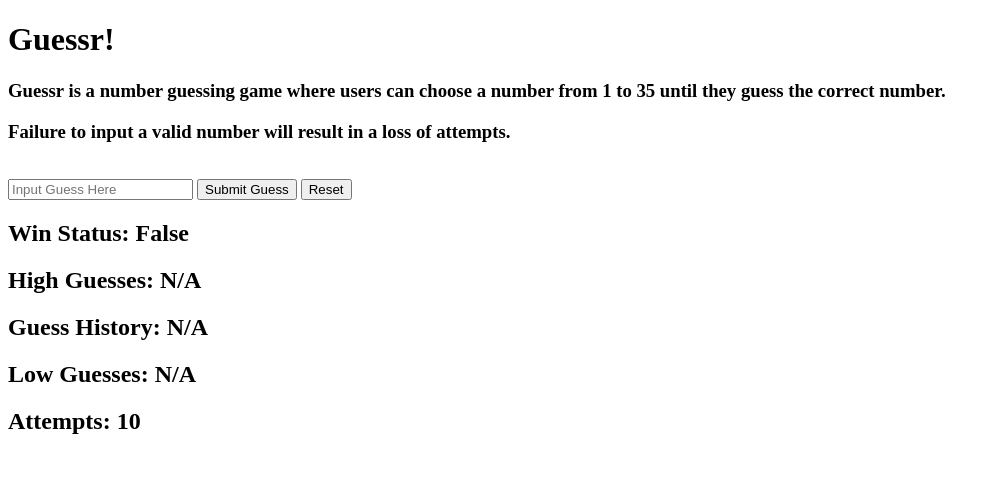
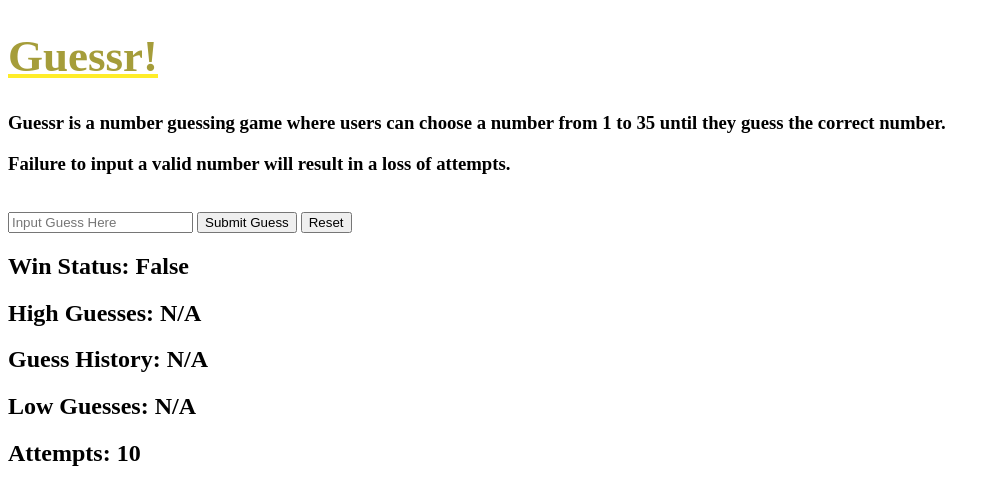
Before and after one commit to staten-island-tech/create-task-Kaibolt, a website built with Vite: page Guessr!/index.html in a window 1280 px wide. Shown: the whole page, without its empty margins (0-1000 px from the left). Built offline with nearby package versions, Linux system fonts and the light colour scheme.

Commit message:
CSS update
Simple CSS change

```diff
--- a/Guessr!/index.html
+++ b/Guessr!/index.html
@@ -4,6 +4,7 @@
 <head>
   <meta charset="UTF-8" />
   <link rel="icon" type="image/svg+xml" href="/vite.svg" />
+  <link rel="stylesheet" href="style.css">
   <meta name="viewport" content="width=device-width, initial-scale=1.0" />
   <title>Guessr</title>
 </head>
--- /dev/null
+++ b/Guessr!/style.css
@@ -0,0 +1,5 @@
+h1 {
+    text-decoration: underline hwb(55 16% 0%);
+    color: rgba(140, 129, 3, 0.779);
+    font-size: 45px;
+}
```
